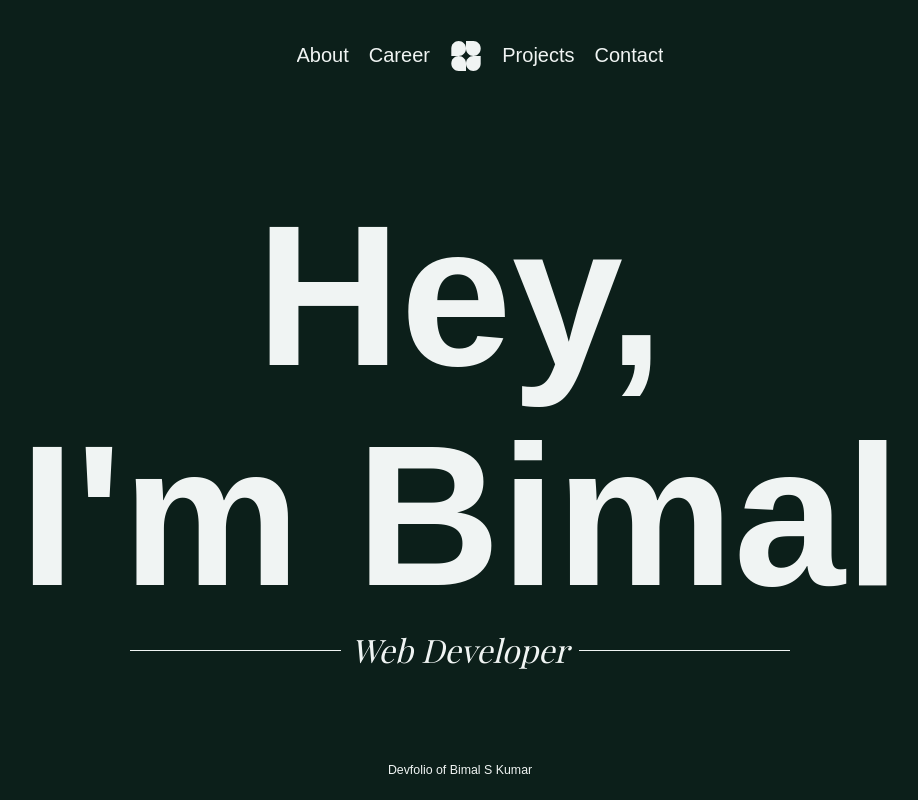
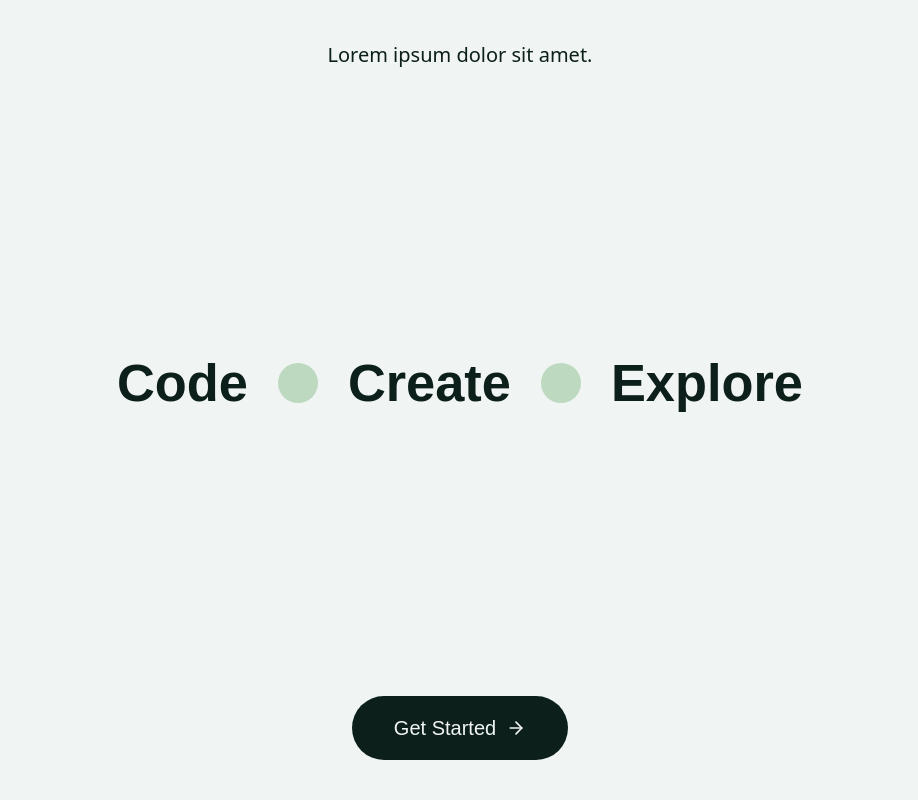
Before and after one commit to Bimal-sunil/Personal-Portfolio, a React (Vite) app: page / in a window 1280 px wide. Shown: the top 800 px of the page, without its empty margins (180-1098 px from the left). Built offline with nearby package versions, Linux system fonts and the light colour scheme; a web font is replaced by a local one.

Commit message:
contact page and loading page added

```diff
--- a/package.json
+++ b/package.json
@@ -18,6 +18,7 @@
     "react-dom": "^19.1.0",
     "react-icons": "^5.5.0",
     "react-scroll": "^1.9.3",
+    "tailwind-merge": "^3.3.0",
     "tailwindcss": "^4.1.7"
   },
   "devDependencies": {
--- a/src/App.tsx
+++ b/src/App.tsx
@@ -5,9 +5,16 @@ import Projects from "./pages/Projects";
 import Contact from "./pages/Contact";
 import CustomCursor from "./animations/CustomCursor";
 import Quote from "./pages/Quote";
+import { useState } from "react";
+import Loading from "./pages/Loading";
 
 function App() {
+  const [loadingComplete, setLoadingComplete] = useState<boolean>(false);
   return (
+    <>
+      {!loadingComplete ? (
+        <Loading onFinish={() => setLoadingComplete(true)} />
+      ) : (
         <>
           <CustomCursor />
           <main className="bg-primary min-h-screen relative">
@@ -19,6 +26,8 @@ function App() {
             <Contact />
           </main>
         </>
+      )}
+    </>
   );
 }
 
--- a/src/components/Button.tsx
+++ b/src/components/Button.tsx
@@ -1,5 +1,6 @@
 import classNames from "classnames";
 import React from "react";
+import { twMerge } from "tailwind-merge";
 
 type Props = {
   /**Button label */
@@ -16,19 +17,31 @@ type Props = {
 
   /**Inverted color scheme with button style*/
   buttonStyle?: "default" | "contrast";
+
+  /**Disabled button or not */
+  disabled?: boolean;
+
+  /**On click handler */
+  onClick?: () => void;
 };
 function Button(props: Props) {
-  const { label, link, target, buttonStyle, className } = props;
+  const { label, link, target, buttonStyle, className, disabled, onClick } =
+    props;
   return (
     <button
-      className={classNames(
+      className={twMerge(
+        classNames(
           "cursor-shrink-target px-[2rem] py-[0.75rem] rounded-[50px] bg-accent text-primary text-body font-primary cursor-pointer font-medium hover:bg-transparent border-[2px] border-transparent hover:border-accent hover:text-accent transition-all duration-[300ms] ease-in-out lg:text-small",
           className,
           {
             ["bg-primary text-secondary hover:border-primary hover:text-primary"]:
               buttonStyle === "contrast",
+            ["opacity-[0.7] pointer-events-none"]: disabled,
           }
+        )
       )}
+      onClick={onClick}
+      disabled={disabled}
     >
       <a href={link} target={target}>
         {label}
--- /dev/null
+++ b/src/components/ExpandingButton.tsx
@@ -0,0 +1,68 @@
+import classNames from "classnames";
+import React, { useState } from "react";
+import { motion, AnimatePresence } from "framer-motion";
+import { twMerge } from "tailwind-merge";
+
+type Props = {
+  /** Classname for the button */
+  className?: string;
+
+  /**Disabled button or not */
+  disabled?: boolean;
+
+  /**Button label */
+  label: React.ReactNode;
+
+  /**Onclick handler */
+  onClick?: () => void;
+};
+
+function ExpandingButton(props: Props) {
+  const { className, disabled, label, onClick } = props;
+  const [isExpanded, setIsExpanded] = useState(false);
+
+  return (
+    <div>
+      {/* Button */}
+      {!isExpanded && (
+        <motion.button
+          layoutId="expandable"
+          className={twMerge(
+            classNames(
+              "w-fit min-w-[10rem] px-[2rem] py-[0.75rem] rounded-[50px] bg-primary text-body font-primary cursor-pointer font-medium hover:bg-transparent border-[2px] border-transparent hover:border-primary hover:text-primary transition-all duration-[300ms] ease-in-out lg:text-body",
+              "text-secondary",
+              className,
+              {
+                ["opacity-[0.75] pointer-events-none"]: disabled,
+              }
+            )
+          )}
+          onClick={() => {
+            setIsExpanded(true);
+            onClick?.();
+          }}
+        >
+          {label}
+        </motion.button>
+      )}
+
+      {/* Expanded Fullscreen Element */}
+      <AnimatePresence>
+        {isExpanded && (
+          <motion.div
+            layoutId="expandable"
+            className="fixed top-0 left-0 w-screen h-screen bg-primary z-50"
+            initial={{ borderRadius: 50 }}
+            animate={{ borderRadius: 0 }}
+            transition={{
+              borderRadius: { duration: 1, ease: "easeInOut" },
+            }}
+            onAnimationComplete={() => setIsExpanded(false)}
+          />
+        )}
+      </AnimatePresence>
+    </div>
+  );
+}
+
+export default ExpandingButton;
--- /dev/null
+++ b/src/components/SocialLink.tsx
@@ -0,0 +1,24 @@
+import React from "react";
+import { FiArrowUpRight } from "react-icons/fi";
+
+type Props = {
+  /**Name of the media */
+  socialName: string;
+
+  /**Link to media */
+  link: string;
+};
+
+function SocialLink(props: Props) {
+  const { socialName, link } = props;
+  return (
+    <div>
+      <a href={link} target="_blank" className="flex items-center font-primary font-semibold text-secondary text-content-lg hover:text-accent transition-all duration-[300ms] ease-in-out cursor-shrink-target">
+        {socialName}
+        <FiArrowUpRight className="lg:hidden" />
+      </a>
+    </div>
+  );
+}
+
+export default SocialLink;
--- a/src/data.ts
+++ b/src/data.ts
@@ -53,3 +53,25 @@ export const projects: {
     bannerImage: Portfolio,
   },
 ];
+
+export const socials: {
+  name: string;
+  link: string;
+}[] = [
+  {
+    name: "Twitter",
+    link: "https://x.com/imSolodot",
+  },
+  {
+    name: "LinkedIn",
+    link: "https://www.linkedin.com/in/bimalsunil",
+  },
+  {
+    name: "Github",
+    link: "https://github.com/Bimal-sunil",
+  },
+  {
+    name: "Instagram",
+    link: "https://www.instagram.com/solo.dot",
+  },
+];
--- a/src/pages/Contact.tsx
+++ b/src/pages/Contact.tsx
@@ -1,9 +1,83 @@
-import React from 'react'
+import React from "react";
+import { socials } from "../data";
+import SocialLink from "../components/SocialLink";
+import { PiCopyright } from "react-icons/pi";
+import classNames from "classnames";
 
 function Contact() {
   return (
-    <section id="contact" className='h-screen relative z-9'>Contact</section>
-  )
+    <section
+      id="contact"
+      className="w-screen min-h-screen relative z-9 bg-primary px-[2rem] py-[2rem] lg:px-[5rem] lg:py-[3rem] flex flex-col items-center"
+    >
+      <div className="flex flex-col items-center">
+        <h1 className="text-title-sm text-secondary font-primary font-semibold leading-20 sm:text-title-md sm:leading-30 lg:text-[min(25vh,var(--text-title-lg))] lg:leading-[calc(1.1_*_min(25vh,_var(--text-title-lg)))] cursor-grow-target">
+          Contact
+        </h1>
+        <div className="w-[50%] flex items-center gap-[0.5rem]">
+          <span className="flex-1 h-[1px] bg-secondary"></span>
+          <span className="font-secondary text-secondary italic text-content-sm sm:text-content-md lg:text-content-lg">
+            Get In Touch
+          </span>
+          <span className="flex-1 h-[1px] bg-secondary"></span>
+        </div>
+      </div>
+      <div className="w-full font-primary flex flex-col items-center lg:justify-between py-[3rem] gap-[2rem]">
+        <h1 className="font-semibold text-accent text-header-sm flex-2 text-center">
+          Looking for a developer with a creative edge?{" "}
+          <span className="text-secondary">Let’s talk.</span>
+        </h1>
+        <div className="flex-1 text-center">
+          <div className="flex flex-col mb-[1rem]">
+            <span className="text-accent text-small">Email</span>
+            <a
+              href="mailto:bimalsunilofficial@gmail.com"
+              className="text-secondary hover:text-accent transition-all duration-[300ms] ease-in-out cursor-shrink-target"
+            >
+              bimalsunilofficial@gmail.com
+            </a>
+          </div>
+          <div className="flex flex-col">
+            <span className="text-accent text-small">Location</span>
+            <span className="text-secondary">Kerala, India</span>
+          </div>
+        </div>
+      </div>
+      <div>
+        <div className="flex flex-col items-center pb-[2rem] gap-[1rem] lg:flex-row">
+          {socials.map((social, index) => {
+            return (
+              <>
+                <SocialLink
+                  key={index}
+                  socialName={social.name}
+                  link={social.link}
+                />
+                <div
+                  className={classNames(
+                    "hidden w-[1rem] h-[1rem] bg-accent rounded-[50%] lg:block",
+                    {
+                      ["lg:hidden"]: index + 1 === socials.length,
+                    }
+                  )}
+                ></div>
+              </>
+            );
+          })}
+        </div>
+        <div className="flex flex-col items-center font-primary text-secondary gap-[0.5rem]">
+          <span className="text-center">
+            Designed and Developed by <br />
+            <span className="font-semibold">Bimal S Kumar</span>
+          </span>
+          <span className="text-body flex items-center">
+            <PiCopyright />
+            2025
+          </span>
+        </div>
+      </div>
+    </section>
+  );
 }
 
-export default Contact
+export default Contact;
--- a/src/pages/Home.tsx
+++ b/src/pages/Home.tsx
@@ -10,7 +10,7 @@ function Home() {
       <Header />
       <div className="flex flex-col items-center">
         <h1 className="font-primary text-title-sm font-semibold text-center text-secondary leading-20 sm:text-title-md sm:leading-30 lg:text-[min(25vh,var(--text-title-lg))] lg:leading-[calc(1.1_*_min(25vh,_var(--text-title-lg)))] cursor-show-image">
-          Hey, <br /> I'm Bimal
+          Hello <br /> I'm Bimal
         </h1>
         <div className="w-full flex gap-[0.5rem] items-center lg:w-[75%] ">
           <span className="flex-1 h-[1px] bg-secondary"></span>
--- /dev/null
+++ b/src/pages/Loading.tsx
@@ -0,0 +1,58 @@
+import React, { useEffect, useState } from "react";
+import Button from "../components/Button";
+import { FiArrowRight } from "react-icons/fi";
+import classNames from "classnames";
+import { motion, AnimatePresence } from "framer-motion";
+import ExpandingButton from "../components/ExpandingButton";
+
+type Props = {
+  onFinish: () => void;
+};
+
+const Circle = () => {
+  return (
+    <div className="w-[5rem] h-[0.5rem] bg-accent rounded-[1rem] lg:w-[2rem] lg:h-[2rem] lg:rounded-[50%]"></div>
+  );
+};
+
+function Loading(props: Props) {
+  const { onFinish } = props;
+  const [progress, setProgress] = useState<number>(0);
+  const [animate, setAnimate] = useState<boolean>(false);
+
+  useEffect(() => {
+    if (progress < 100) {
+      const timer = setTimeout(() => setProgress(progress + 1), 40);
+      return () => clearTimeout(timer);
+    }
+  }, [progress, onFinish]);
+
+  return (
+    <div className="relative w-screen h-[100dvh] flex flex-col items-center justify-between bg-secondary text-primary p-[2rem]">
+      <div>Lorem ipsum dolor sit amet.</div>
+      <div className="font-primary text-header-sm font-semibold flex flex-col items-center gap-[1.5rem] lg:flex-row l">
+        Code <Circle /> Create <Circle /> Explore
+      </div>
+      <ExpandingButton
+        onClick={() => {
+          setAnimate(true);
+          setTimeout(() => {
+            onFinish();
+          }, 1000);
+        }}
+        disabled={progress < 100}
+        label={
+          progress === 100 ? (
+            <span className="flex items-center justify-evenly gap-[0.5rem]">
+              Get Started <FiArrowRight />
+            </span>
+          ) : (
+            progress
+          )
+        }
+      />
+    </div>
+  );
+}
+
+export default Loading;
```
Also changed, not shown: 1 other file (tests, documents, lock files or other folders). Lines whose indentation alone changed are shown as unchanged.
